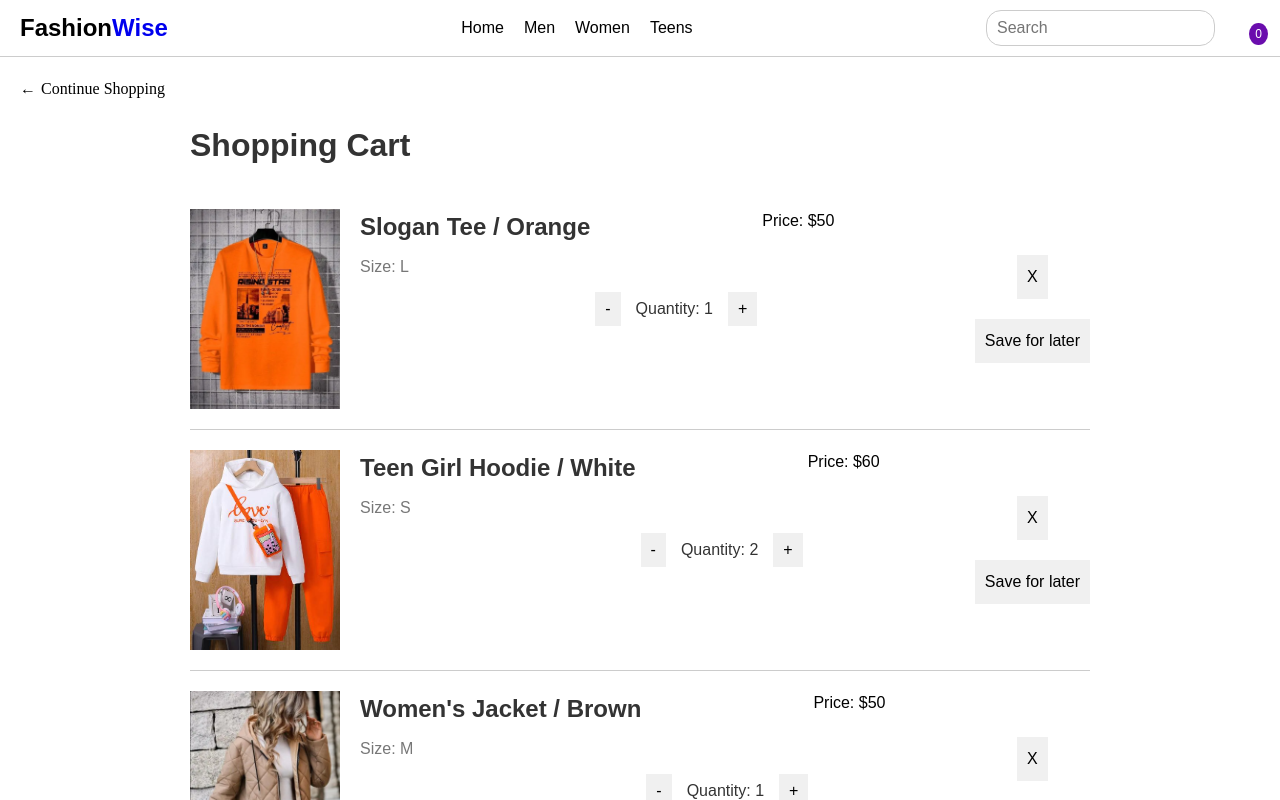
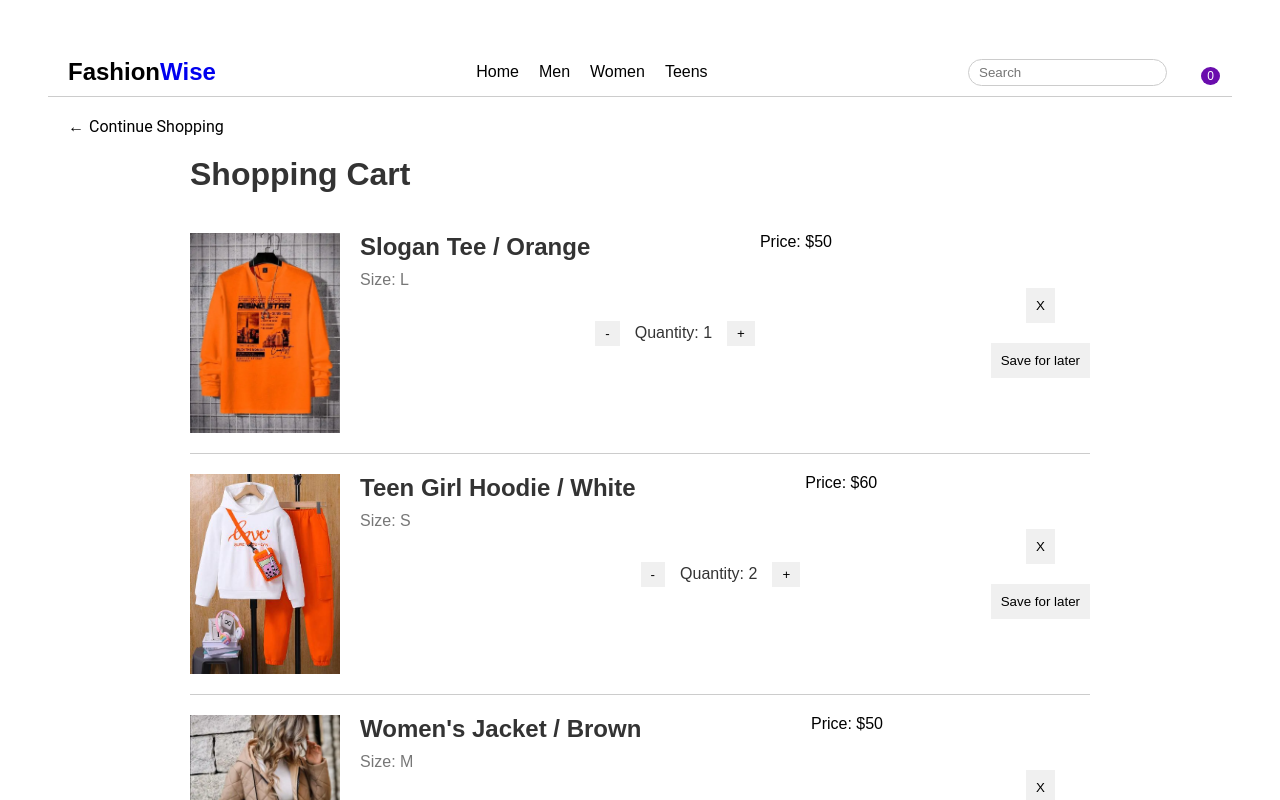
Before and after one commit to June-July-Augest/ecommerce, an Angular app: page / in a window 1280 px wide. Shown: the top 800 px of the page. Built offline with nearby package versions, Linux system fonts and the light colour scheme.

Commit message:
Update styles.scss

```diff
--- a/src/styles.scss
+++ b/src/styles.scss
@@ -1,49 +1,15 @@
 /* You can add global styles to this file, and also import other style files */
-/* 1. Use a more-intuitive box-sizing model */
-*, *::before, *::after {
-    box-sizing: inherit;
-  }
 
-  /* 2. Remove default margin */
-  * {
+html, body { height: 100%; }
+body { margin: 0; font-family: Roboto, "Helvetica Neue", sans-serif; }
+
+*{
     margin: 0;
-  }
+    padding: 0;
+}
 
-  body {
-    /* 3. Add accessible line-height */
-    line-height: 1.5;
-    /* 4. Improve text rendering */
-    -webkit-font-smoothing: antialiased;
-  }
-
-  /* 5. Improve media defaults */
-  img, picture, video, canvas, svg {
-    display: block;
-    max-width: 100%;
-  }
-
-  /* 6. Inherit fonts for form controls */
-  input, button, textarea, select {
-    font: inherit;
-    box-sizing: inherit;
-  }
-
-  /* 7. Avoid text overflows */
-  p, h1, h2, h3, h4, h5, h6 {
-    overflow-wrap: break-word;
-  }
-
-  /* 8. Improve line wrapping */
-  p {
-    text-wrap: pretty;
-  }
-  h1, h2, h3, h4, h5, h6 {
-    text-wrap: balance;
-  }
-
-  /*
-    9. Create a root stacking context
-  */
-  #root, #__next {
-    isolation: isolate;
-  }
+body{
+    padding: 3em;
+    margin: auto;
+    max-width: 1280px;
+}
```
